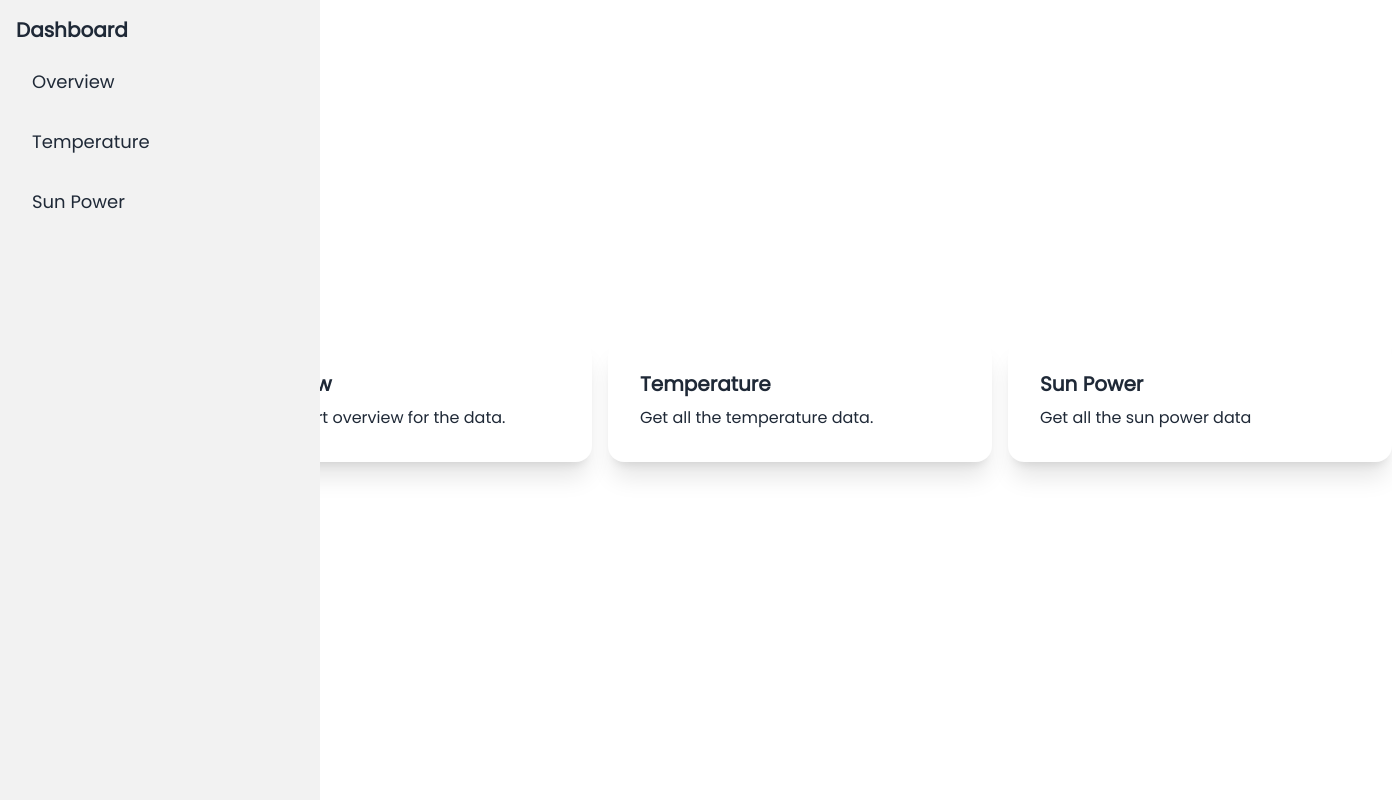
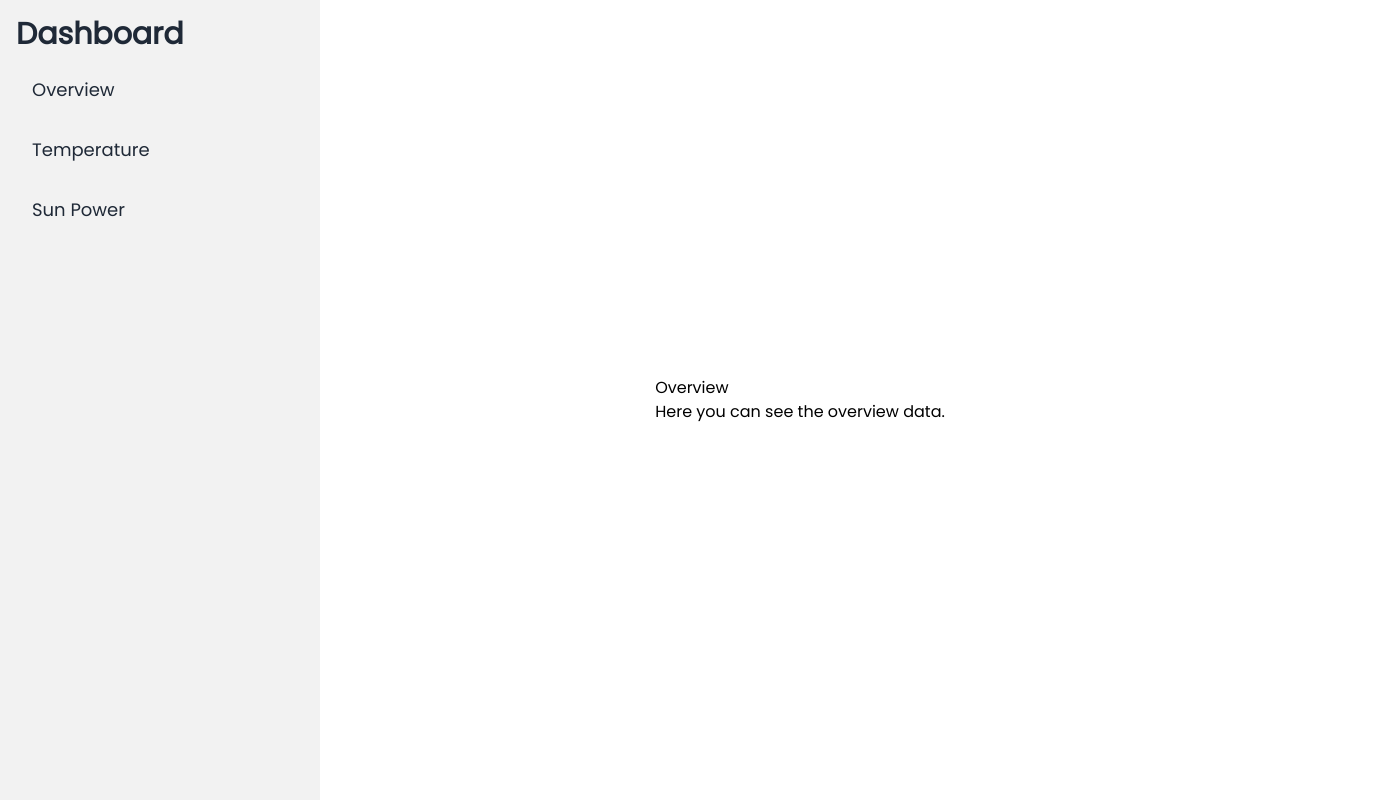
Before and after one commit to simon-metzler/iot-sensorik, a Next.js app: page /dashboard in a window 1280 px wide. Shown: the whole page, 1392 px wide, since content can reach past the window. Built offline with nearby package versions, Linux system fonts and the light colour scheme.

Commit message:
setup default navigation

```diff
--- a/app/dashboard/layout.tsx
+++ b/app/dashboard/layout.tsx
@@ -20,10 +20,10 @@ export default function Layout({ children }: { children: React.ReactNode }) {
           className="drawer-overlay"
         ></label>
         <div className="menu p-4 w-80 min-h-full bg-base-200 text-base-content">
-          <h2 className="text-xl font-bold mb-4">Dashboard</h2>
+          <h2 className="text-3xl font-bold mb-4">Dashboard</h2>
           <ul className="space-y-4">
             <li>
-              <Link href="/dashboard/overview" className="text-lg">
+              <Link href="/dashboard" className="text-lg">
                 Overview
               </Link>
             </li>
@@ -33,7 +33,7 @@ export default function Layout({ children }: { children: React.ReactNode }) {
               </Link>
             </li>
             <li>
-              <Link href="dashboard/sunpower" className="text-lg">
+              <Link href="/dashboard/sunpower" className="text-lg">
                 Sun Power
               </Link>
             </li>
--- a/app/dashboard/page.tsx
+++ b/app/dashboard/page.tsx
@@ -2,31 +2,9 @@ import Link from "next/link";
 
 export default function Page() {
   return (
-    <div className="flex justify-center space-x-4">
-      <Link href="dashboard/login">
-        <div className="card w-96 bg-base-100 shadow-xl">
-          <div className="card-body">
-            <h2 className="card-title">Overview</h2>
-            <p>Get a short overview for the data.</p>
-          </div>
-        </div>
-      </Link>
-      <Link href="dashboard/login">
-        <div className="card w-96 bg-base-100 shadow-xl">
-          <div className="card-body">
-            <h2 className="card-title">Temperature</h2>
-            <p>Get all the temperature data.</p>
-          </div>
-        </div>
-      </Link>
-      <Link href="dashboard/login">
-        <div className="card w-96 bg-base-100 shadow-xl">
-          <div className="card-body">
-            <h2 className="card-title">Sun Power</h2>
-            <p>Get all the sun power data</p>
-          </div>
-        </div>
-      </Link>
+    <div>
+      <h1>Overview</h1>
+      <p>Here you can see the overview data.</p>
     </div>
   );
 }
--- /dev/null
+++ b/app/dashboard/sunpower/page.tsx
@@ -0,0 +1,8 @@
+export default function Page() {
+  return (
+    <div>
+      <h1>Sun Power</h1>
+      <p>Here you can see the sun power data.</p>
+    </div>
+  );
+}
--- /dev/null
+++ b/app/dashboard/temperature/page.tsx
@@ -0,0 +1,8 @@
+export default function Page() {
+  return (
+    <div>
+      <h1>Temperature</h1>
+      <p>Here you can see the temperature data.</p>
+    </div>
+  );
+}
--- a/package.json
+++ b/package.json
@@ -11,7 +11,8 @@
   "dependencies": {
     "next": "14.2.3",
     "react": "^18",
-    "react-dom": "^18"
+    "react-dom": "^18",
+    "recharts": "^2.12.7"
   },
   "devDependencies": {
     "@types/node": "^20",
--- a/tailwind.config.ts
+++ b/tailwind.config.ts
@@ -20,7 +20,7 @@ const config: Config = {
   daisyui: {
     themes: false,
     darkTheme: "dark",
-    base: true,
+    base: false,
     styled: true,
     utils: true,
     prefix: "",
```
Also changed, not shown: 1 other file (tests, documents, lock files or other folders).
